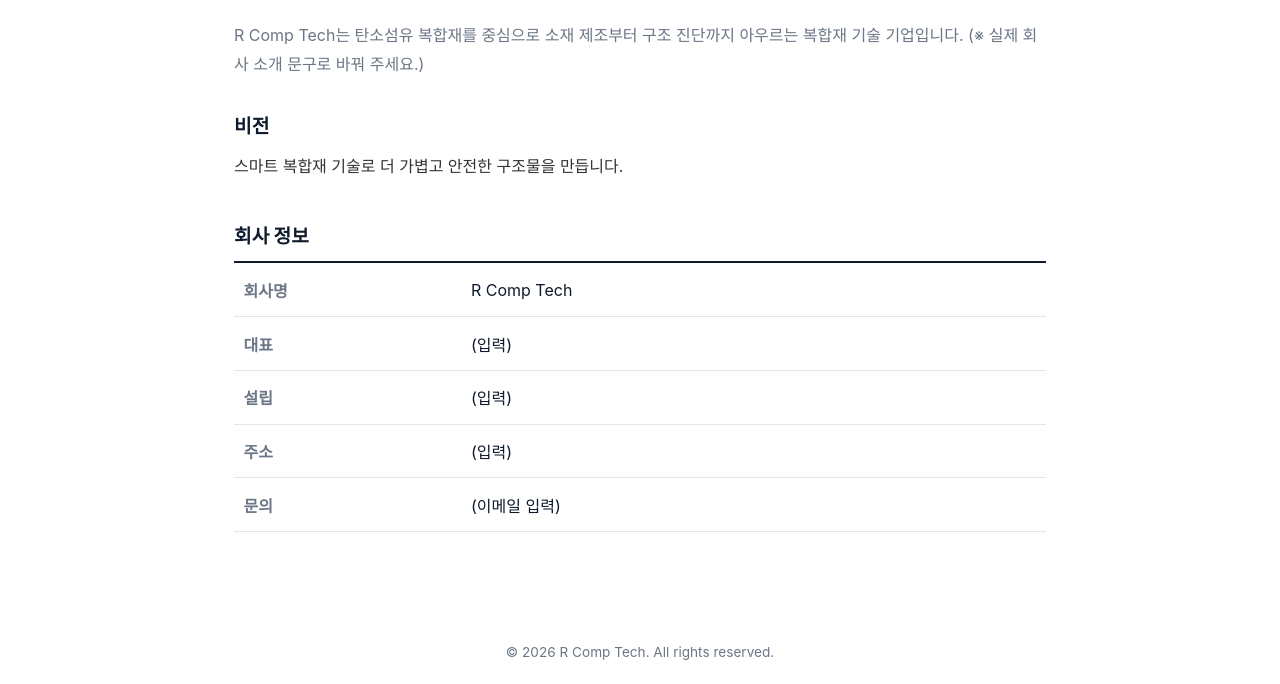
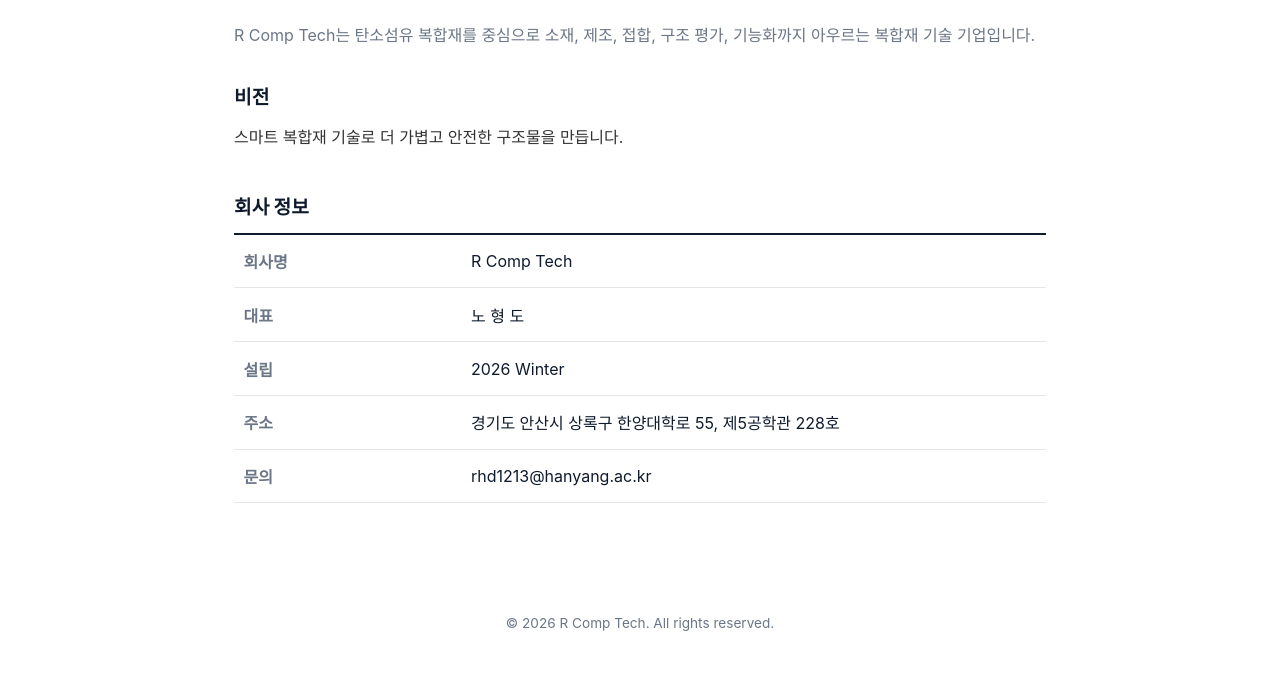
Before and after one commit to rcomptech/rcomptech.github.io, a plain HTML site: page about.html in a window 1280 px wide. Shown: the part 161-845 px from the top of the page. After the commit the page ends 816 px from the top, so only its background shows below. Drawn offline with Linux system fonts and the light colour scheme.

Commit message:
Update about.html

```diff
--- a/about.html
+++ b/about.html
@@ -23,8 +23,8 @@
       <a class="back-link" href="index.html" onclick="if (history.length > 1 && document.referrer) { history.back(); return false; }">← 뒤로</a>
     </div>
     <p class="page-lead">
-      R Comp Tech는 탄소섬유 복합재를 중심으로 소재 제조부터 구조 진단까지 아우르는 복합재 기술 기업입니다.
-      (※ 실제 회사 소개 문구로 바꿔 주세요.)
+      R Comp Tech는 탄소섬유 복합재를 중심으로 소재, 제조, 접합, 구조 평가, 기능화까지 아우르는 복합재 기술 기업입니다.
+
     </p>
 
     <section class="section">
@@ -36,10 +36,10 @@
       <h3>회사 정보</h3>
       <table class="info-table">
         <tr><th>회사명</th><td>R Comp Tech</td></tr>
-        <tr><th>대표</th><td>(입력)</td></tr>
-        <tr><th>설립</th><td>(입력)</td></tr>
-        <tr><th>주소</th><td>(입력)</td></tr>
-        <tr><th>문의</th><td>(이메일 입력)</td></tr>
+        <tr><th>대표</th><td> 노 형 도 </td></tr>
+        <tr><th>설립</th><td> 2026 Winter </td></tr>
+        <tr><th>주소</th><td> 경기도 안산시 상록구 한양대학로 55, 제5공학관 228호</td></tr>
+        <tr><th>문의</th><td> rhd1213@hanyang.ac.kr </td></tr>
       </table>
     </section>
   </main>
```
